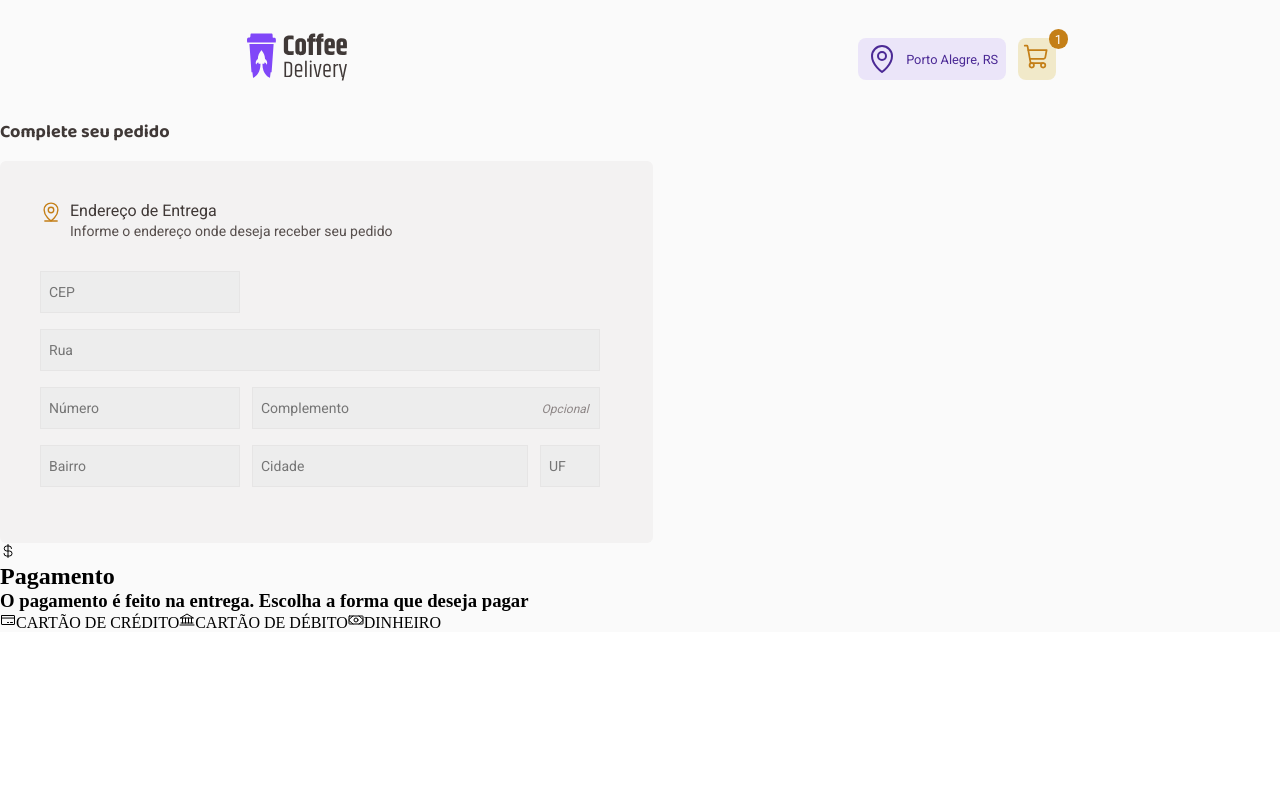
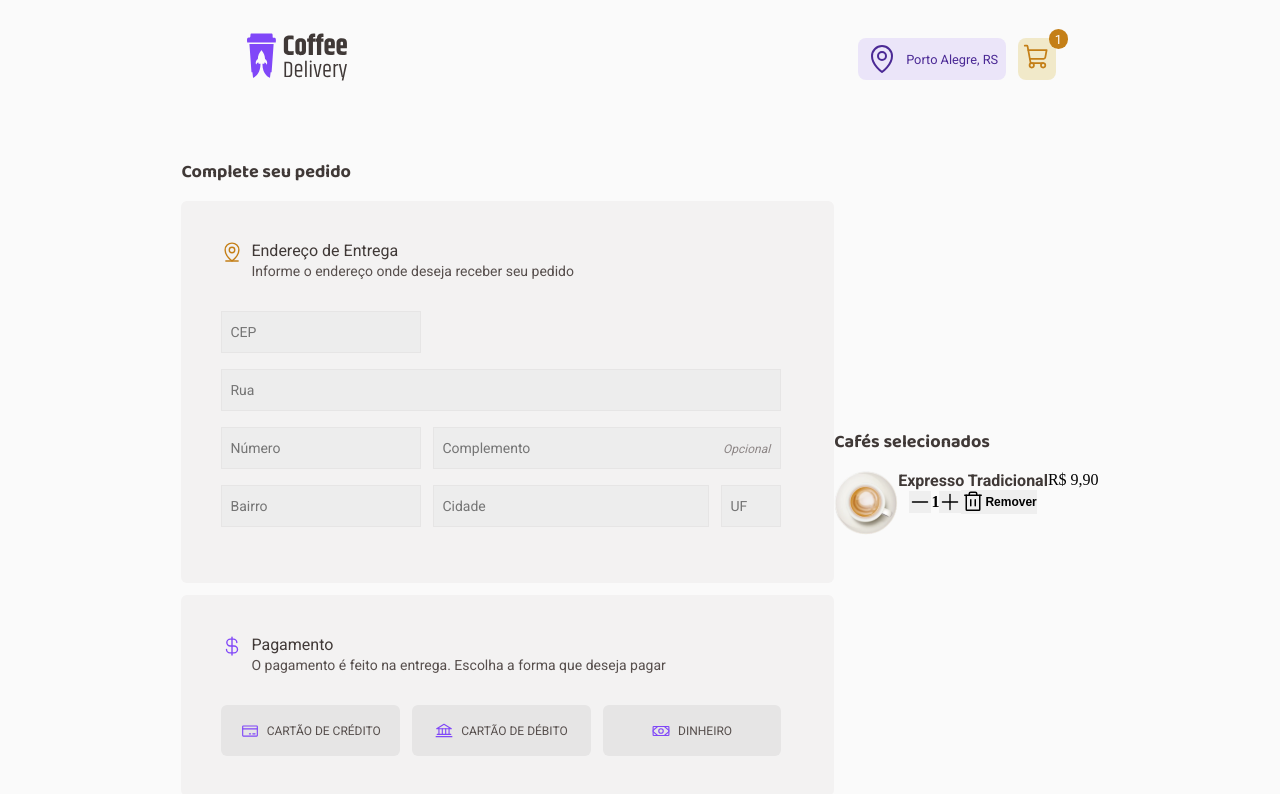
Before and after one commit to GabrielDsanta/Coffe-Delivery, a React (Vite) app: page /checkout in a window 1280 px wide. Shown: the top 794 px of the page. Built offline with nearby package versions, Linux system fonts and the light colour scheme.

Commit message:
Estilização da CheckOutPage quase finalizada, Separando o componente CartCoffee para melhor legibilidade de código do Checkout.tsx

```diff
--- /dev/null
+++ b/src/components/CoffeeCart/CoffeCart.tsx
@@ -0,0 +1,35 @@
+import { Minus, Plus, Trash } from "phosphor-react";
+import { StylesCartCoffees } from "./styles";
+import Latte from "../../assets/Coffes/Latte.svg"
+
+
+export function CoffeCart(){
+    return(
+        <StylesCartCoffees>
+            <div>
+                <img height={64} width={64} src={Latte} alt="" />
+            </div>
+            <div>
+                <h2>Expresso Tradicional</h2>
+                <span>
+                    <button>
+                        <Minus size={22}/>
+                    </button>
+
+                    <strong>1</strong>
+
+                    <button>
+                        <Plus size={22}/>
+                    </button>
+
+                    <button>
+                        <Trash size={24}/>
+                        <strong>Remover</strong>
+                    </button>
+                </span>
+            </div>
+
+            <span>R$ 9,90</span>
+        </StylesCartCoffees>
+    )
+}
--- /dev/null
+++ b/src/components/CoffeeCart/styles.ts
@@ -0,0 +1,29 @@
+import styled from "styled-components";
+
+
+export const StylesCartCoffees = styled.div`
+    display: flex;
+    align-items: flex-start;
+    justify-content: center;
+
+    h2{
+        font-family: 'Roboto', sans-serif;
+        font-size: 1rem;
+        color: ${props => props.theme['base-subtitle']};
+    }
+
+    button{
+        border: none;
+        outline: none;
+        display: flex;
+        align-items: center;
+        justify-content: center;
+        font-size: 0.75rem;
+    }
+
+    span{
+        display: flex;
+        align-items: center;
+        justify-content: center;
+    }
+`
--- a/src/pages/Checkout/Checkout.tsx
+++ b/src/pages/Checkout/Checkout.tsx
@@ -1,13 +1,13 @@
 
 import { MapPinLine, CurrencyDollar, CreditCard, Bank, Money } from 'phosphor-react'
+import { CoffeCart } from '../../components/CoffeeCart/CoffeCart'
 import { StylesBaseInput, StylesCheckOutPage } from './styles'
 
 export function Checkout(){
     return(
         <StylesCheckOutPage>
+            <div>
                 <h1>Complete seu pedido</h1>
-
-            <div>
                 <div className='AddressCard'>
                     <div className='AddressTitle'>
                         <MapPinLine className='MapPinLine' size={22}/>
@@ -45,33 +45,49 @@ export function Checkout(){
                     </StylesBaseInput>
                 </div>
 
+                <div className='PaymentMethodCard'>
                     <div>
-                    <div>
-                        <CurrencyDollar />
+                        <div className='PaymentMethodTitle'>
+                            <CurrencyDollar className='CurrencyDollar' size={22} />
                             <div>
                                 <h2>
                                     Pagamento
                                 </h2>
+
                                 <h3>
                                     O pagamento é feito na entrega. Escolha a forma que deseja pagar
                                 </h3>
                             </div>
                         </div>
+                    </div>
 
-                    <span>
-                        <CreditCard />
+                    <div className='PaymentOptions'>
+                        <div className='InputRadioCard'>
+                            <input type="radio" name="PaymentOption" />
+                            <CreditCard size={18} className='CreditCard' />
                             CARTÃO DE CRÉDITO
-                    </span>
+                        </div>
 
-                    <span>
-                        <Bank />
+                        <div className='InputRadioCard'>
+                            <input type="radio" name="PaymentOption" />
+                            <Bank size={18} className='Bank' />
                             CARTÃO DE DÉBITO
-                    </span>
+                        </div>
 
-                    <span>
-                        <Money />
+                        <div className='InputRadioCard'>
+                            <input type="radio" name="PaymentOption" />
+                            <Money size={18} className='Money' />
                             DINHEIRO
-                    </span>
+                        </div>
+                    </div>
+                </div>
+            </div>
+
+                <div>
+                    <h1>Cafés selecionados</h1>
+
+                    <div className='Cart'>
+                        <CoffeCart />
                     </div>
                 </div>
         </StylesCheckOutPage>
--- a/src/pages/Checkout/styles.ts
+++ b/src/pages/Checkout/styles.ts
@@ -2,6 +2,10 @@ import styled from "styled-components";
 
 
 export const StylesCheckOutPage = styled.section`
+    display: flex;
+    align-items: center;
+    justify-content: center;
+    margin-top: 2.5rem;
     h1{
         font-family: 'Baloo 2', sans-serif;
         font-size: 1.125rem;
@@ -10,7 +14,7 @@ export const StylesCheckOutPage = styled.section`
         margin-bottom: 0.938rem;
     }
 
-    .AddressTitle{
+    .AddressTitle, .PaymentMethodTitle{
         font-family: 'Roboto', sans-serif;
         display: flex;
         align-items: flex-start;
@@ -35,11 +39,62 @@ export const StylesCheckOutPage = styled.section`
         }
     }
 
-    .AddressCard{
+    .AddressCard, .PaymentMethodCard{
+        margin-bottom: 0.75rem;
         background-color: ${props => props.theme['base-card']};
         padding: 2.5rem;
         border-radius: 6px;
         width: 40.8rem;
+    }
+
+    .CurrencyDollar, .Money, .Bank, .CreditCard{
+        color: ${props => props.theme['purple']};
+        margin-right: .5rem;
+    }
+
+    .PaymentMethodCard{
+
+    }
+
+    .PaymentOptions{
+        display: flex;
+        gap: 0.75rem;
+
+        input{
+            all: unset;
+            position: absolute;
+            width: 100%;
+            height: 100%;
+            top: 0;
+            left: 0;
+            cursor: pointer;
+            border-radius: 6px;
+        }
+
+        input:checked{
+            border: solid 1px ${props => props.theme['purple']};
+            color: ${props => props.theme['base-text']};
+        }
+
+        .InputRadioCard{
+            font-family: 'Roboto', sans-serif;
+            font-size: 0.75rem;
+            display: flex;
+            align-items: center;
+            justify-content: center;
+            height: 3.188rem;
+            position: relative;
+            width: 11.167rem;
+            background-color: ${props => props.theme['base-button']};
+            border-radius: 6px;
+            color: ${props => props.theme['base-text']};
+        }
+
+        .InputRadioCard:hover{
+            transition: .2s;
+            color: ${props => props.theme['base-subtitle']};
+            background-color: #D7D5D5;
+        }
     }
 `
 
```
Lines whose indentation alone changed are shown as unchanged.
